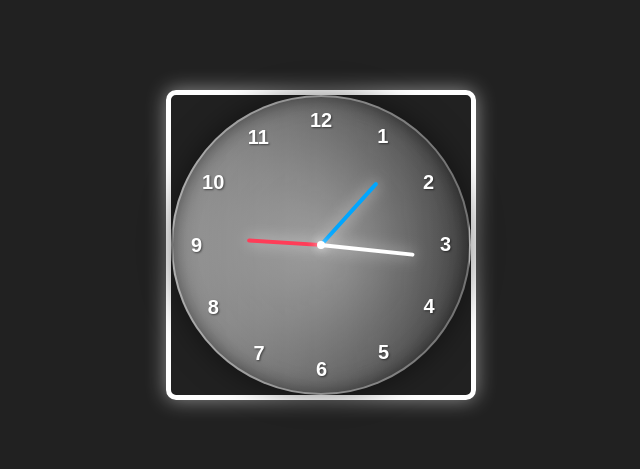
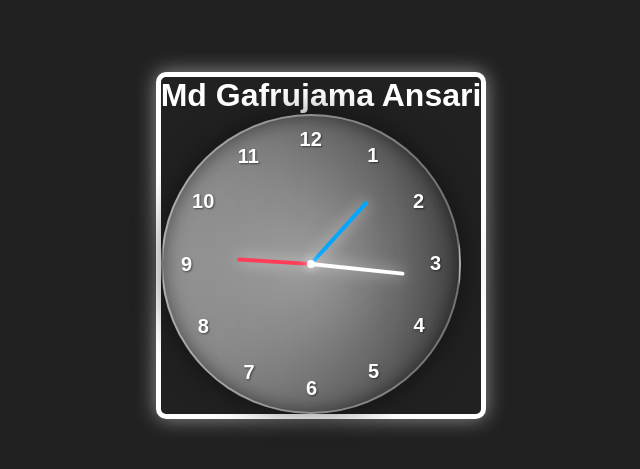
Before and after one commit to md-Gafrujama/analogwatch, a plain HTML site: page index.html in a window 1280 px wide. Shown: the part 155-624 px from the top of the page, without its empty margins (319-959 px from the left). Drawn offline with Linux system fonts and the light colour scheme.

Commit message:
comit changes

```diff
--- a/index.html
+++ b/index.html
@@ -9,7 +9,9 @@
   </head>
 
   <body>
+
     <div class="container">
+        <h1>Md Gafrujama Ansari</h1>
       <div class="clock">
         <div style="--clr: #ff3d58; --h: 74px" id="hour" class="hand">
           <i></i>
```
